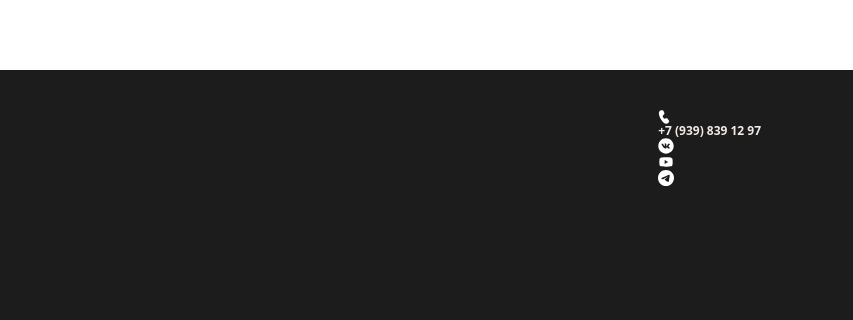
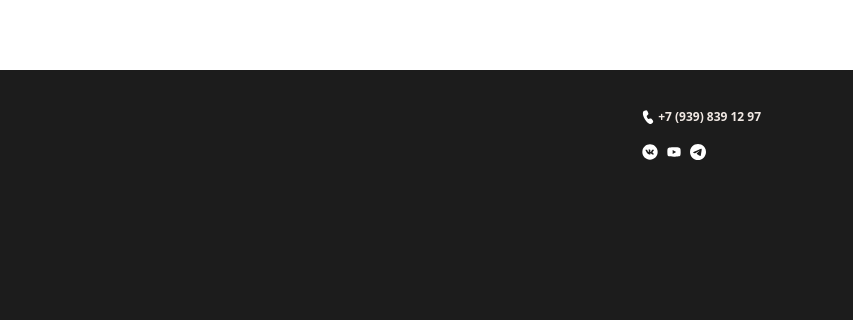
Before and after one commit to AlexDream13/koff, a website built with Vite: page index.html in a window 1280 px wide. Shown: the part 3407-3727 px from the top of the page, 427-1280 px from the left. Built offline with nearby package versions, Linux system fonts and the light colour scheme; files whose address does not match are found by name.

Commit message:
поправил стили в footer

```diff
--- a/styles/_footer.scss
+++ b/styles/_footer.scss
@@ -40,8 +40,17 @@
       justify-self: end;
     }
   }
+  .contacts__phone{
+    display: flex;
+    gap: 4px;
+  }
+  .contacts__list{
+    display: flex;
+    gap: 8px;
+    margin-top: 20px;
+  }
+  &__developer-list {
 
-  &__developer-list {
     @media (min-width: 580px) {
       grid-column: 1/2;
     }
```
